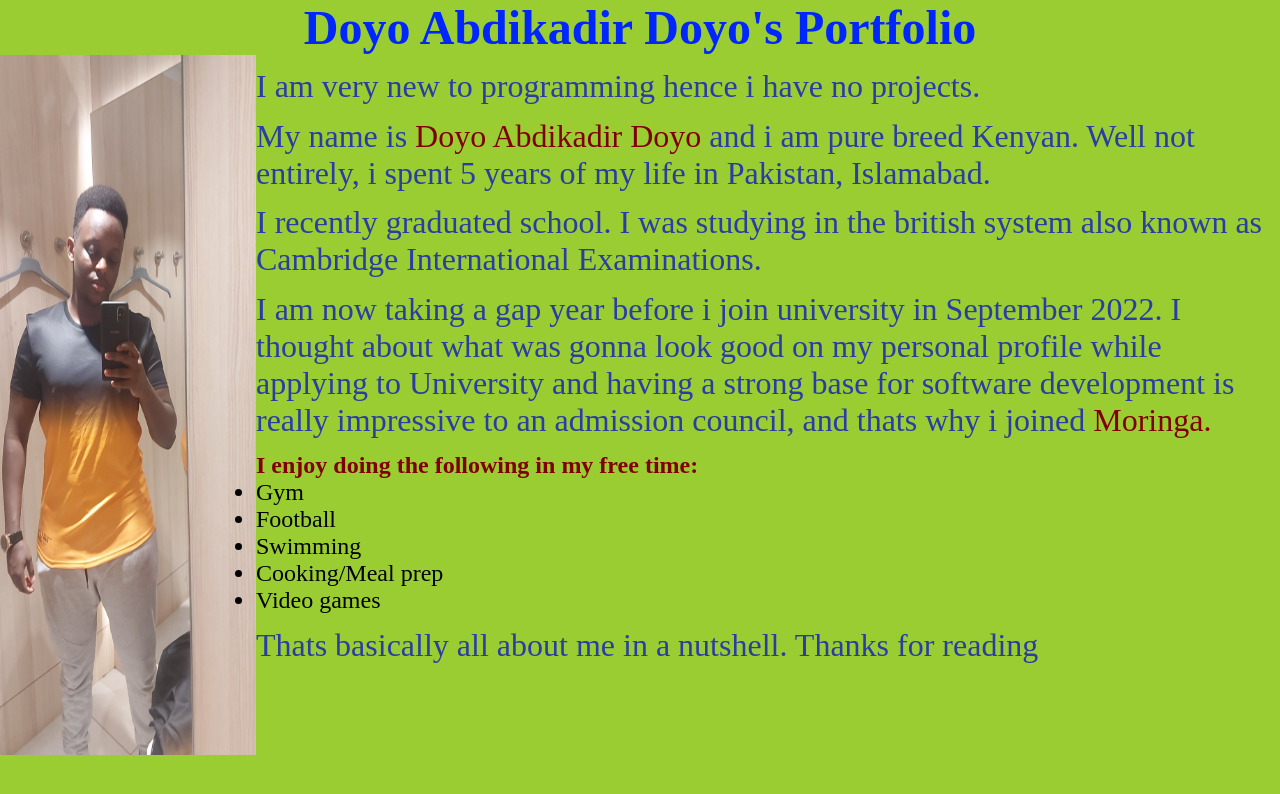
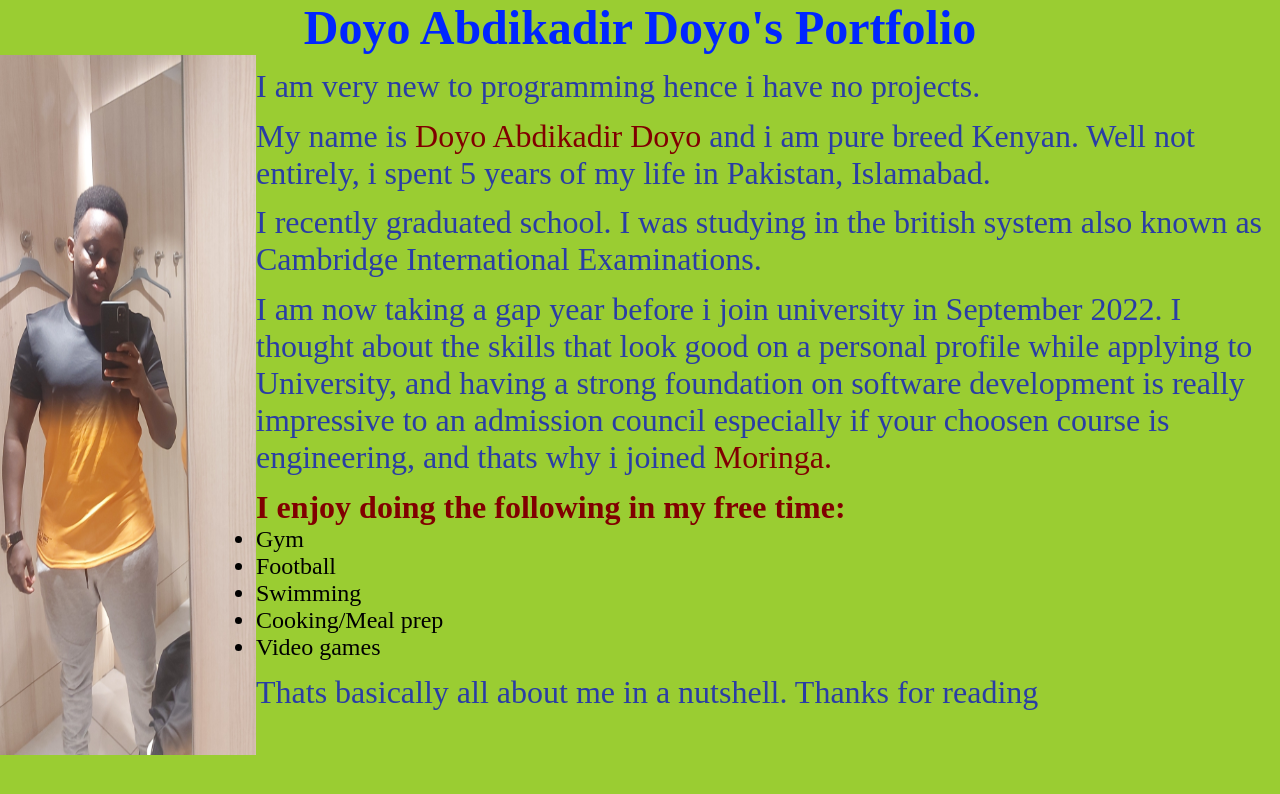
Before and after one commit to Doyo54/Week-1-Independent-Project, a plain HTML site: page index.html in a window 1280 px wide. Drawn offline with Linux system fonts and the light colour scheme.

Commit message:
I corrected some grammar on my html code and made changes to my Readme

```diff
--- a/index.html
+++ b/index.html
@@ -8,20 +8,18 @@
     <p> I am very new to programming hence i have no projects. </p>
     <p> My name is <span class= "important">Doyo Abdikadir Doyo</span> and i am pure breed Kenyan. Well not entirely, i spent 5 years of my life in Pakistan, Islamabad.</p>
     <p>I recently graduated school. I was studying in the british system also known as Cambridge International Examinations.</p>
-    <p> I am now taking a gap year before i join university in September 2022. I thought about what was gonna look good on my personal profile while applying to University and having a strong base for software development is really impressive to an admission council, and thats why i joined <span class="important">Moringa.</span> </p>
+    <p> I am now taking a gap year before i join university in September 2022. I thought about the skills that look good on a personal profile while applying to University, and having a strong foundation on software development is really impressive to an admission council especially if your choosen course is engineering, and thats why i joined <span class="important">Moringa.</span> </p>
 
     <div class="important">
     <h2> I enjoy doing the following in my free time:</h2>
     </div>
 
     <ul>
-
          <li> Gym </li>
          <li> Football</li>
          <li> Swimming</li>
          <li> Cooking/Meal prep</li>
          <li> Video games</li>
-
      </ul>
 
         <p>Thats basically all about me in a nutshell. Thanks for reading</p>
--- a/style.css
+++ b/style.css
@@ -18,31 +18,22 @@ border: 0px;
     font-size: xxx-large;
   }
 
+  h2 {
+    font-size: xx-large;
+  }
+
   p {
  font-size: xx-large;
  color: rgb(42, 61, 165);
  margin: 1%;
-
   }
 
   ul {
     font-size: x-large;
-
   }
 
 body{ background-color: yellowgreen;}
 
-
-@media screen and (min-width: 768px) {
-  body {
-    background-color: yellowgreen;
-  }
-  .column {
-    width: 400px;
-    float: left;
-    padding: 15px;
-  }
-}
 .important {
   color: maroon;
-}
+  }
```
Also changed, not shown: 1 other file.
